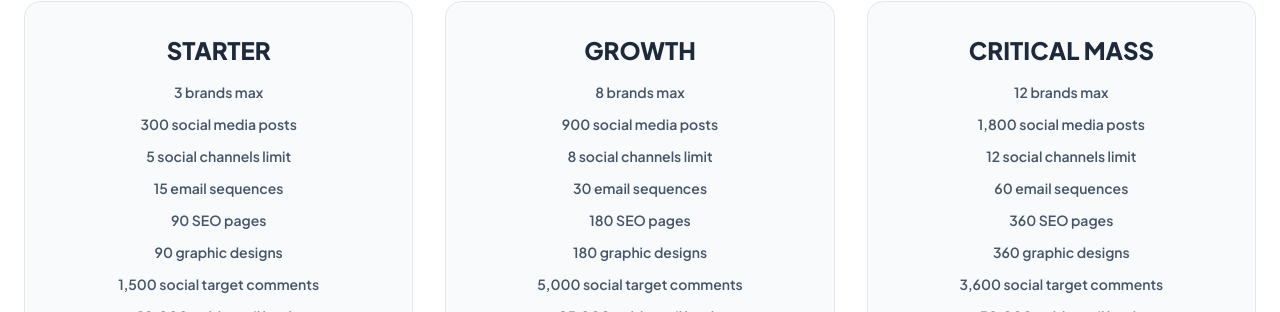
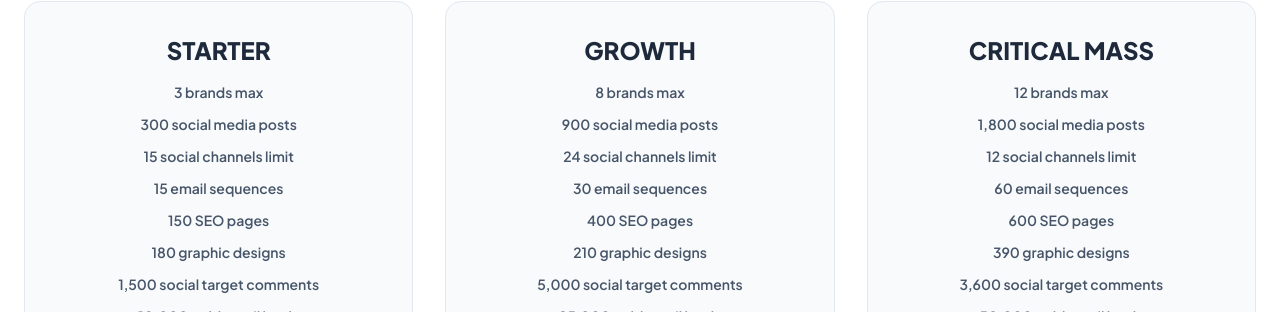
Before and after one commit to hibarriassistantdev/comet-web, a React (Vite) app in the folder frontend/: page / in a window 1280 px wide. Shown: the part 975-1287 px from the top of the page. Built offline with nearby package versions, Linux system fonts and the light colour scheme.

Commit message:
Revise features and limits in MonthlyPackages component
Updated the features and limits for Monthly Packages.

```diff
--- a/frontend/src/components/MonthlyPackages.jsx
+++ b/frontend/src/components/MonthlyPackages.jsx
@@ -7,10 +7,10 @@ const packages = [
     features: [
       "3 brands max",
       "300 social media posts",
-      "5 social channels limit",
+      "15 social channels limit",
       "15 email sequences",
-      "90 SEO pages",
-      "90 graphic designs",
+      "150 SEO pages",
+      "180 graphic designs",
       "1,500 social target comments",
       "10,000 cold email leads",
       "100,000 monthly emails",
@@ -24,10 +24,10 @@ const packages = [
     features: [
       "8 brands max",
       "900 social media posts",
-      "8 social channels limit",
+      "24 social channels limit",
       "30 email sequences",
-      "180 SEO pages",
-      "180 graphic designs",
+      "400 SEO pages",
+      "210 graphic designs",
       "5,000 social target comments",
       "25,000 cold email leads",
       "300,000 monthly emails",
@@ -45,8 +45,8 @@ const packages = [
       "1,800 social media posts",
       "12 social channels limit",
       "60 email sequences",
-      "360 SEO pages",
-      "360 graphic designs",
+      "600 SEO pages",
+      "390 graphic designs",
       "3,600 social target comments",
       "50,000 cold email leads",
       "600,000 monthly emails",
```
